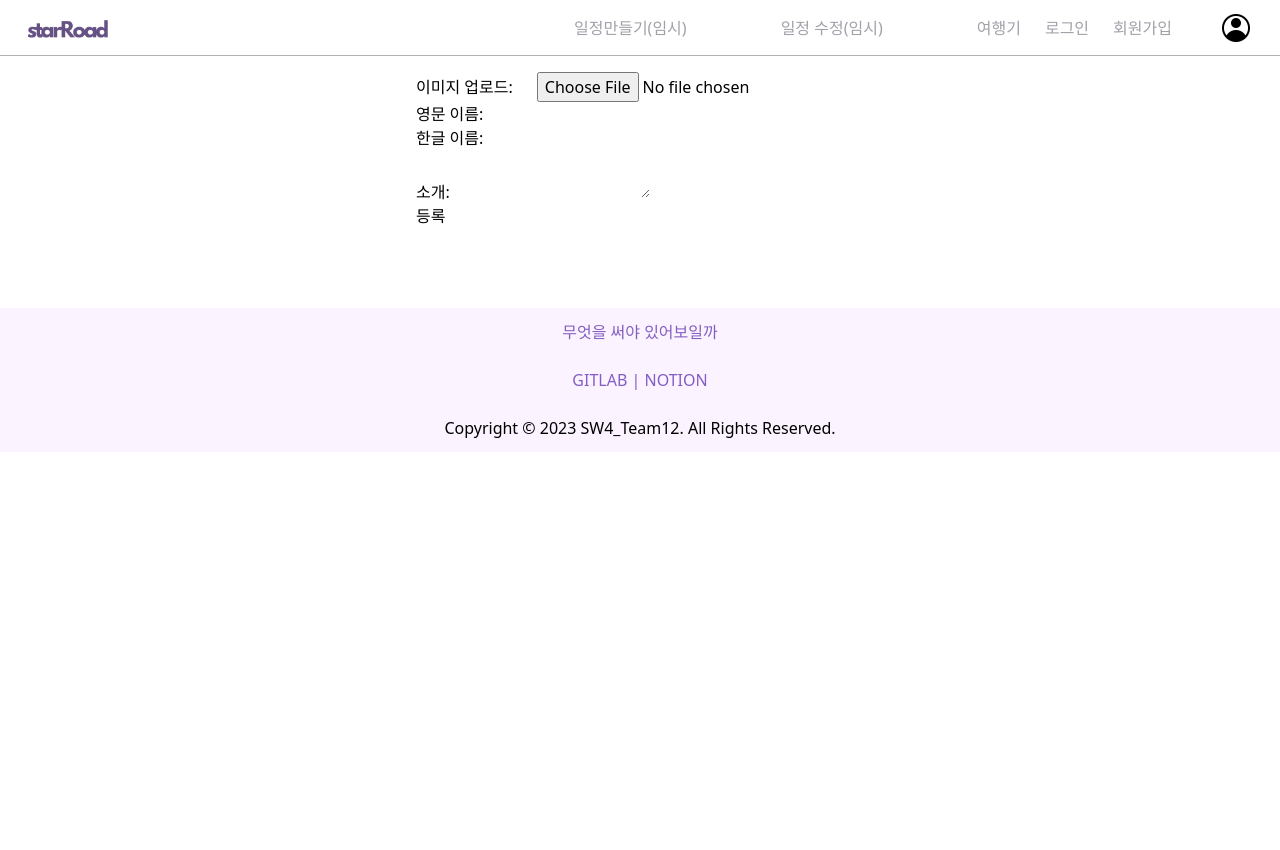
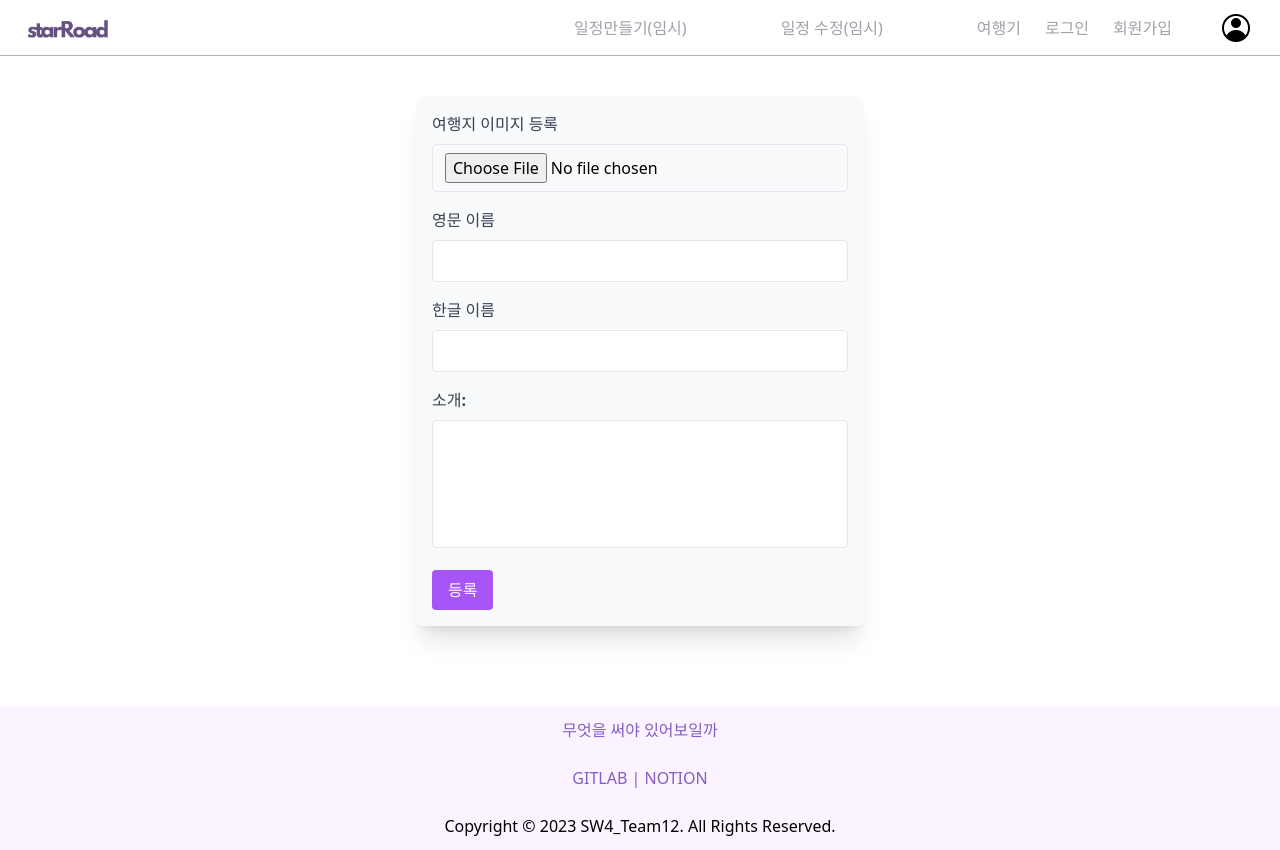
Before and after one commit to kimcodud/elice-gitlab-mirroring, a React (Vite) app: page /admin in a window 1280 px wide. Before the commit the page ends 800 px from the top, so only its background shows below. Built offline with nearby package versions, Linux system fonts and the light colour scheme.

Commit message:
design: adminPage 스타일 수정

```diff
--- a/src/components/AdminPage/AdminPage.jsx
+++ b/src/components/AdminPage/AdminPage.jsx
@@ -62,45 +62,66 @@ const AdminPageComponent = () => {
   };
 
   return (
-    <form className="max-w-md mx-auto mt-4" onSubmit={handleSubmit}>
-      <div>
-        <label htmlFor="image" className="mr-6">
-          이미지 업로드:
+    <form
+      className="max-w-md mx-auto mt-10 p-4 bg-slate-50 shadow-xl rounded-lg"
+      onSubmit={handleSubmit}
+    >
+      <div className="mb-4">
+        <label htmlFor="image" className="block text-gray-700 font-bold mb-2">
+          여행지 이미지 등록
         </label>
         <input
           type="file"
           id="image"
           accept="image/*"
           onChange={handleImageChange}
+          className="border rounded px-3 py-2 w-full focus:outline-none focus:ring-2 focus:ring-purple-500"
         />
       </div>
-      <div>
-        <label htmlFor="nameEn">영문 이름:</label>
+      <div className="mb-4">
+        <label htmlFor="nameEn" className="block text-gray-700 font-bold mb-2">
+          영문 이름
+        </label>
         <input
           type="text"
           id="nameEn"
           value={name_en}
           onChange={handleNameEnChange}
+          className="border rounded px-3 py-2 w-full focus:outline-none focus:ring-2 focus:ring-purple-500"
         />
       </div>
-      <div>
-        <label htmlFor="nameKo">한글 이름:</label>
+      <div className="mb-4">
+        <label htmlFor="nameKo" className="block text-gray-700 font-bold mb-2">
+          한글 이름
+        </label>
         <input
           type="text"
           id="nameKo"
           value={name_ko}
           onChange={handleNameKoChange}
+          className="border rounded px-3 py-2 w-full focus:outline-none focus:ring-2 focus:ring-purple-500"
         />
       </div>
-      <div>
-        <label htmlFor="introduction">소개:</label>
+      <div className="mb-4">
+        <label
+          htmlFor="introduction"
+          className="block text-gray-700 font-bold mb-2"
+        >
+          소개:
+        </label>
         <textarea
           id="introduction"
           value={introduction}
           onChange={handleIntroductionChange}
+          className="border rounded px-3 py-2 w-full h-32 resize-none focus:outline-none focus:ring-2 focus:ring-purple-500"
         />
       </div>
-      <button type="submit">등록</button>
+      <button
+        type="submit"
+        className="bg-purple-500 hover:bg-purple-700 text-white font-bold py-2 px-4 rounded focus:outline-none focus:ring-2 focus:ring-purple-500"
+      >
+        등록
+      </button>
     </form>
   );
 };
--- a/src/components/Footer/Footer.jsx
+++ b/src/components/Footer/Footer.jsx
@@ -1,17 +1,18 @@
-function Footer() {
+const Footer = () => {
   return (
-    <div>
+    <div style={{ height: "100%" }}>
       <footer
         style={{
           textAlign: "center",
           lineHeight: "3rem",
-          // borderTop: "0.5px solid #845ec2",
           border: "none",
           backgroundColor: "#FBF3FF",
           marginTop: "5rem",
+          minHeight: "100px",
+          position: "sticky",
+          bottom: 0,
         }}
       >
-        {/* <br style={{ borderTop: "1px solid #845ec2" }} /> */}
         <div style={{ color: "#845ec2", fontWeight: "700" }}>
           무엇을 써야 있어보일까
         </div>
@@ -28,5 +29,5 @@ function Footer() {
       </footer>
     </div>
   );
-}
+};
 export default Footer;
```
